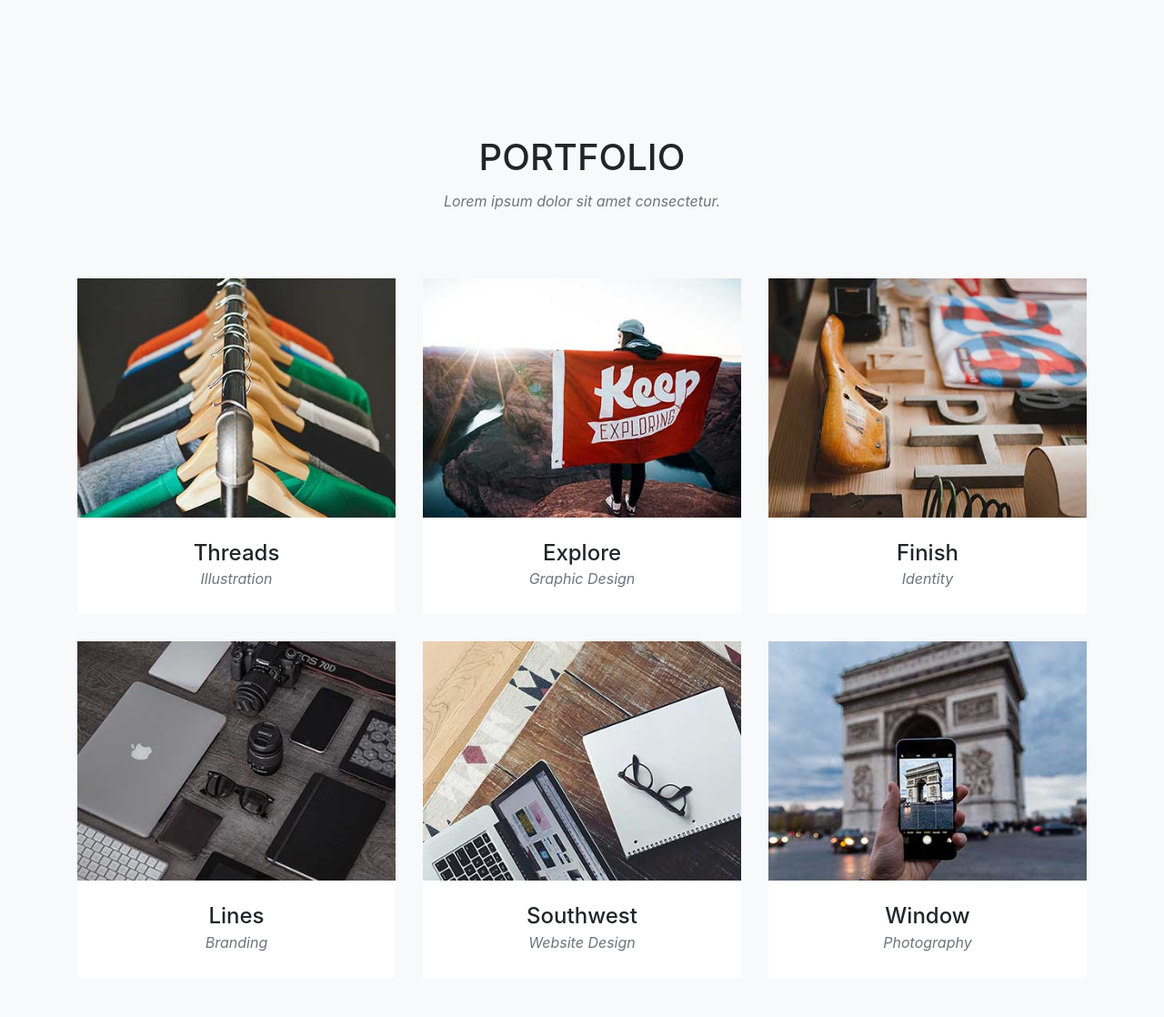
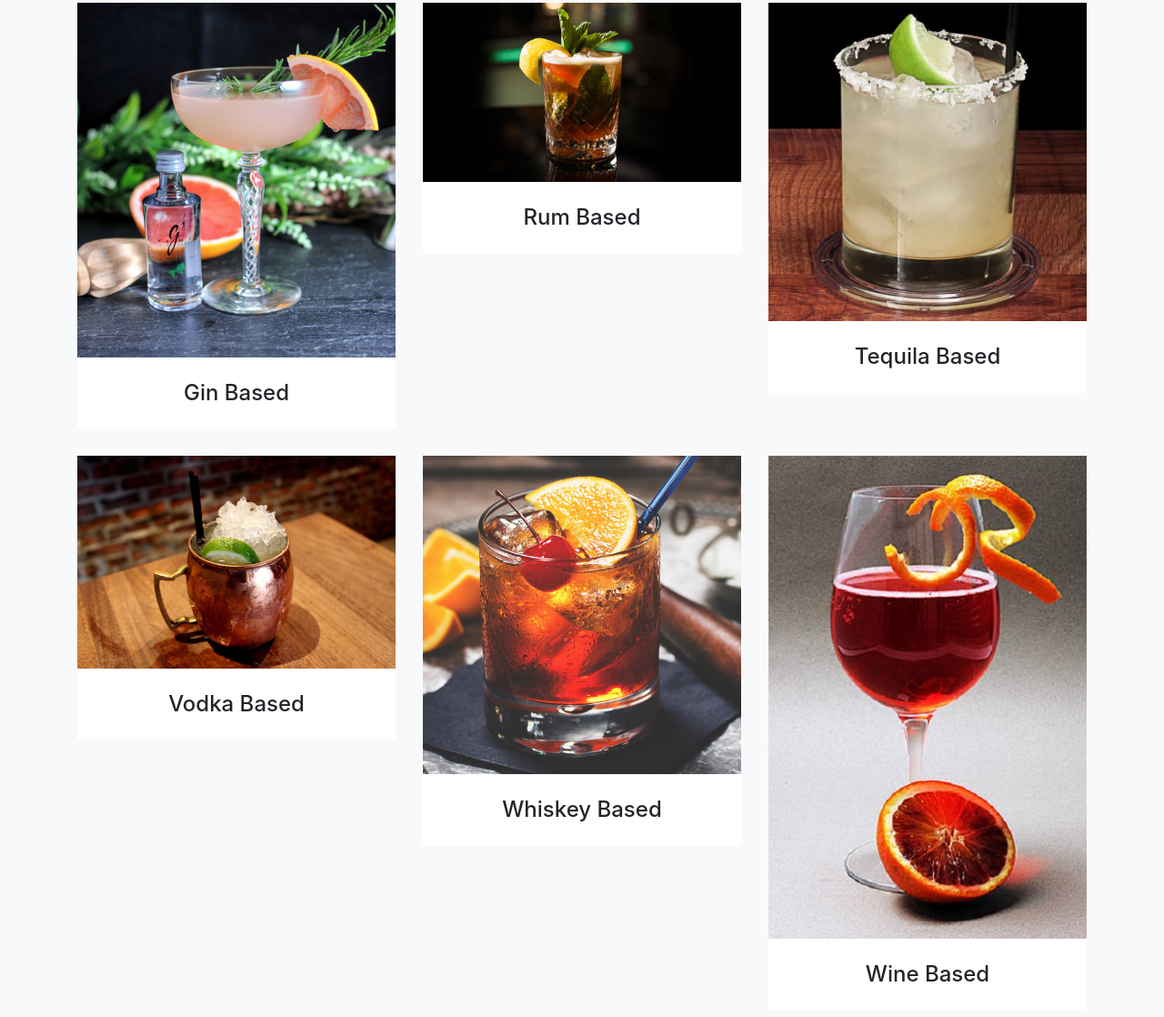
Before and after one commit to lalitac19/lalitac19.github.io, a website with bundled scripts: page index.html in a window 1280 px wide. Shown: the part 1576-2694 px from the top of the page at 91% size. Built offline with nearby package versions, Linux system fonts and the light colour scheme; a web font is replaced by a local one.

Commit message:
New Cocktail Features

```diff
--- a/index.html
+++ b/index.html
@@ -44,12 +44,6 @@
               <a class="nav-link js-scroll-trigger" href="#portfolio">Login/ Register</a>
             </li>
             <li class="nav-item">
-              <a class="nav-link js-scroll-trigger" href="#team">Absinth Based Cocktails</a>
-            </li>
-            <li class="nav-item">
-              <a class="nav-link js-scroll-trigger" href="#team">Bourbon Based Cocktails</a>
-            </li>
-            <li class="nav-item">
               <a class="nav-link js-scroll-trigger" href="#about">Gin Based Cocktails</a>
             </li>
             <li class="nav-item">
@@ -76,9 +70,9 @@
     <header class="masthead">
       <div class="container">
         <div class="intro-text">
-          <div class="intro-lead-in">Welcome To Your Cocktail Website!</div>
-          <div class="intro-heading text-uppercase">Live your cocktail dream</div>
-          <a class="btn btn-primary btn-xl text-uppercase js-scroll-trigger" href="#services">Tell Me More</a>
+          <!-- <div class="intro-lead-in">Welcome To Your Cocktail Website!</div> -->
+          <!-- <div class="intro-heading text-uppercase">Live your cocktail dream</div> -->
+         <!--  <a class="btn btn-primary btn-xl text-uppercase js-scroll-trigger" href="#services">Find Out More</a> -->
         </div>
       </div>
     </header>
@@ -88,8 +82,8 @@
       <div class="container">
         <div class="row">
           <div class="col-lg-12 text-center">
-            <h2 class="section-heading text-uppercase">Services</h2>
-            <h3 class="section-subheading text-muted">Lorem ipsum dolor sit amet consectetur.</h3>
+            <h2 class="section-heading text-uppercase">Cocktail Life</h2>
+            <h3 class="section-subheading text-muted">Live your cocktail dream</h3>
           </div>
         </div>
         <div class="row text-center">
@@ -126,8 +120,8 @@
       <div class="container">
         <div class="row">
           <div class="col-lg-12 text-center">
-            <h2 class="section-heading text-uppercase">Portfolio</h2>
-            <h3 class="section-subheading text-muted">Lorem ipsum dolor sit amet consectetur.</h3>
+            <h2 class="section-heading text-uppercase">Cocktails</h2>
+            <h3 class="section-subheading text-muted">Select the type of alcoholic cocktail you would like to see</h3>
           </div>
         </div>
         <div class="row">
@@ -138,11 +132,10 @@
                   <i class="fas fa-plus fa-3x"></i>
                 </div>
               </div>
-              <img class="img-fluid" src="img/portfolio/01-thumbnail.jpg" alt="">
+              <img class="img-fluid" src="img/portfolio/gin.png" alt="">
             </a>
             <div class="portfolio-caption">
-              <h4>Threads</h4>
-              <p class="text-muted">Illustration</p>
+              <h4>Gin Based</h4>
             </div>
           </div>
           <div class="col-md-4 col-sm-6 portfolio-item">
@@ -152,11 +145,11 @@
                   <i class="fas fa-plus fa-3x"></i>
                 </div>
               </div>
-              <img class="img-fluid" src="img/portfolio/02-thumbnail.jpg" alt="">
+              <img class="img-fluid" src="img/portfolio/rum.jpg" alt="">
             </a>
             <div class="portfolio-caption">
-              <h4>Explore</h4>
-              <p class="text-muted">Graphic Design</p>
+              <h4>Rum Based</h4>
+
             </div>
           </div>
           <div class="col-md-4 col-sm-6 portfolio-item">
@@ -166,11 +159,11 @@
                   <i class="fas fa-plus fa-3x"></i>
                 </div>
               </div>
-              <img class="img-fluid" src="img/portfolio/03-thumbnail.jpg" alt="">
+              <img class="img-fluid" src="img/portfolio/tequila.jpg" alt="">
             </a>
             <div class="portfolio-caption">
-              <h4>Finish</h4>
-              <p class="text-muted">Identity</p>
+              <h4>Tequila Based</h4>
+
             </div>
           </div>
           <div class="col-md-4 col-sm-6 portfolio-item">
@@ -180,11 +173,10 @@
                   <i class="fas fa-plus fa-3x"></i>
                 </div>
               </div>
-              <img class="img-fluid" src="img/portfolio/04-thumbnail.jpg" alt="">
+              <img class="img-fluid" src="img/portfolio/vodka.jpg" alt="">
             </a>
             <div class="portfolio-caption">
-              <h4>Lines</h4>
-              <p class="text-muted">Branding</p>
+              <h4>Vodka Based</h4>
             </div>
           </div>
           <div class="col-md-4 col-sm-6 portfolio-item">
@@ -194,11 +186,11 @@
                   <i class="fas fa-plus fa-3x"></i>
                 </div>
               </div>
-              <img class="img-fluid" src="img/portfolio/05-thumbnail.jpg" alt="">
+              <img class="img-fluid" src="img/portfolio/whiskey.jpg" alt="">
             </a>
             <div class="portfolio-caption">
-              <h4>Southwest</h4>
-              <p class="text-muted">Website Design</p>
+              <h4>Whiskey Based</h4>
+
             </div>
           </div>
           <div class="col-md-4 col-sm-6 portfolio-item">
@@ -208,11 +200,11 @@
                   <i class="fas fa-plus fa-3x"></i>
                 </div>
               </div>
-              <img class="img-fluid" src="img/portfolio/06-thumbnail.jpg" alt="">
+              <img class="img-fluid" src="img/portfolio/wine.jpg" alt="">
             </a>
             <div class="portfolio-caption">
-              <h4>Window</h4>
-              <p class="text-muted">Photography</p>
+              <h4>Wine Based</h4>
+
             </div>
           </div>
         </div>
```
Also changed, not shown: img/header-bg.jpg, img/portfolio/gin.png (added), img/portfolio/rum.jpg (added), img/portfolio/tequila.jpg (added), img/portfolio/vodka.jpg (added), img/portfolio/whiskey.jpg (added), img/portfolio/wine.jpg (added).
